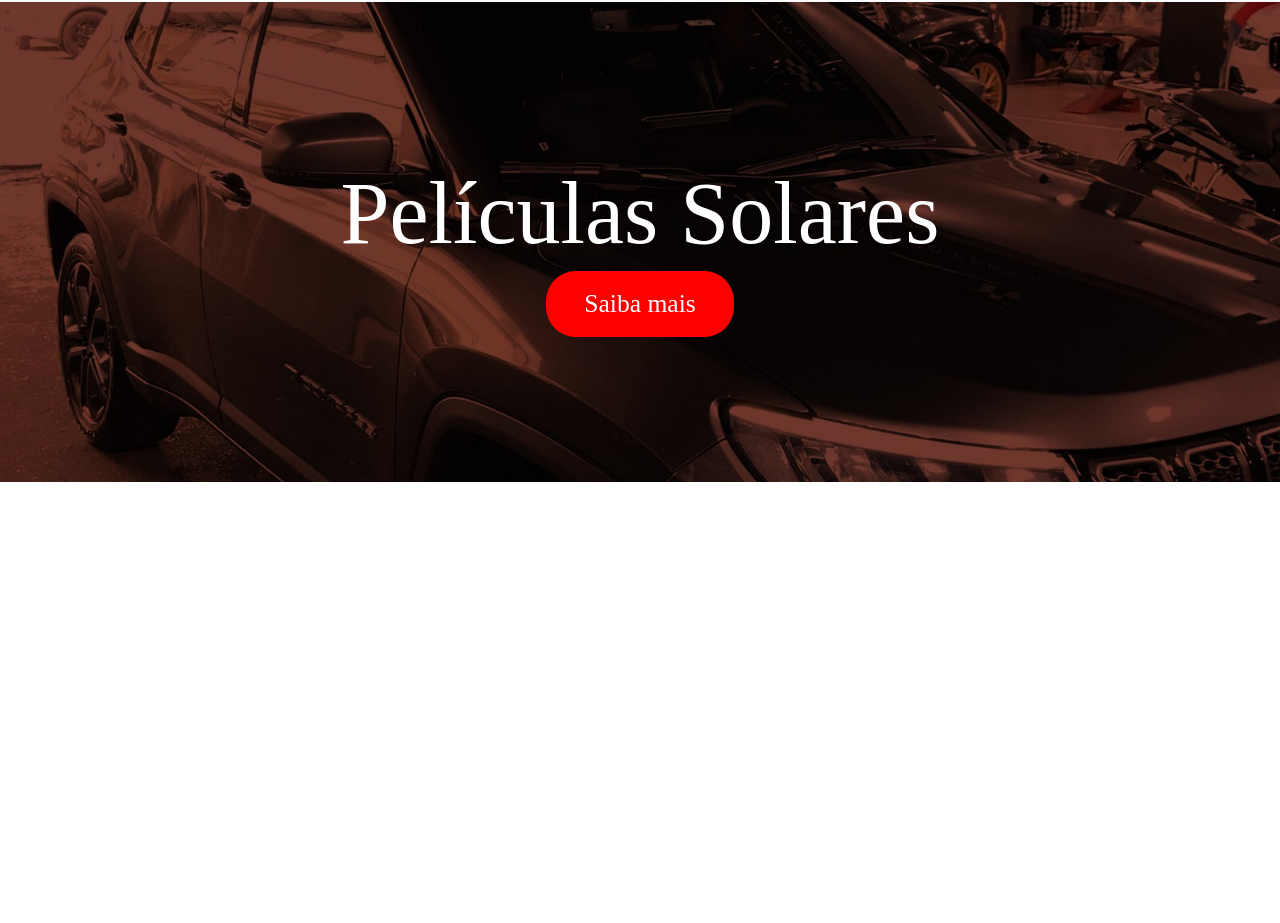
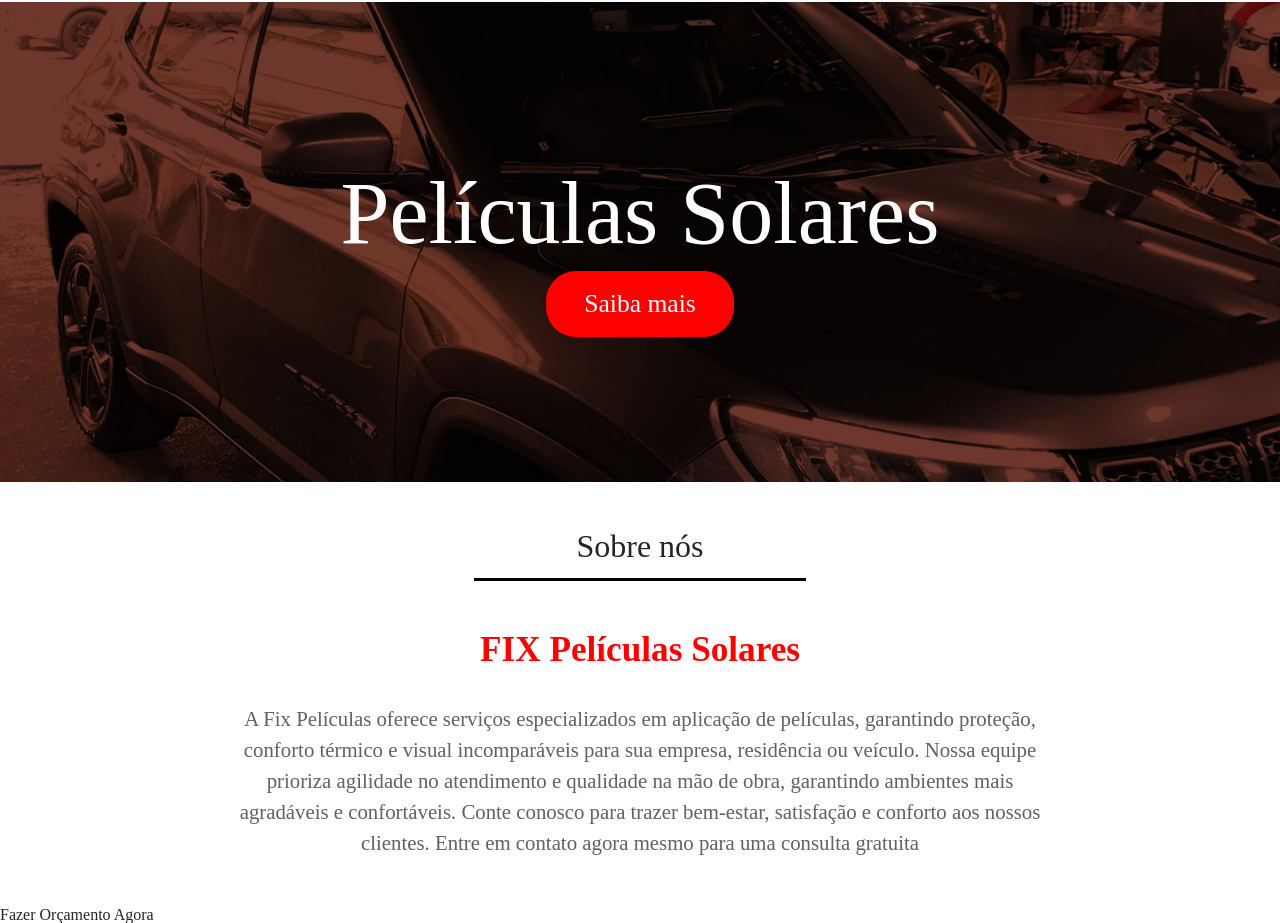
Before and after one commit to Eduardo-Griesang/Peliculas, a plain HTML site: page index.html in a window 1280 px wide. Shown: the part 100-1023 px from the top of the page. Before the commit the page ends 800 px from the top, so only its background shows below. Drawn offline with nearby package versions, Linux system fonts and the light colour scheme.

Commit message:
feat: about us

```diff
--- a/index.html
+++ b/index.html
@@ -52,9 +52,20 @@
             </div>
         </section>
 
-        <section class="about">
+        <section class="about-wrapper">
+            <section class="about">
+                <h2>Sobre nós</h2>
+                <hr>
+                <h3>FIX Películas Solares</h3>
+                <p>
+                    A Fix Películas oferece serviços especializados em aplicação de películas, garantindo proteção, conforto térmico e visual incomparáveis
+                    para sua empresa, residência ou veículo. Nossa equipe prioriza agilidade no atendimento e qualidade na mão de obra, garantindo ambientes mais agradáveis e confortáveis.
+                    Conte conosco para trazer bem-estar, satisfação e conforto aos nossos clientes. Entre em contato agora mesmo para uma consulta gratuita
+                </p>
+            </section>
+        </section>
 
-        </section>
+        <a href="https://api.whatsapp.com/send?phone=5551996957434" class="more">Fazer Orçamento Agora</a>
     </main>
 
     <script src="https://kit.fontawesome.com/467f028aaa.js" crossorigin="anonymous"></script>
--- a/styles/about.css
+++ b/styles/about.css
@@ -0,0 +1,51 @@
+.about-wrapper{
+    display: flex;
+    justify-content: center;
+    width: 100%;
+}
+
+.about{
+    display: flex;
+    flex-direction: column;
+    align-items: center;
+    padding: 2em 1em;
+    text-align: center;
+}
+
+.about h2{
+    font-size: 2em;
+}
+
+.about hr{
+    background-color: var(--black);
+    height: 2px;
+    width: 60%;
+}
+
+.about h3{
+    color: var(--red);
+    font-size: 2.2em;
+    font-weight: 800;
+    padding: 1em 0;
+}
+
+.about p{
+    color: var(--light-gray);
+    font-size: 1.3em;
+    line-height: 1.5em;
+}
+
+@media screen and (min-width: 425px) {
+    .about{
+        padding: 3em 2em;
+    }
+    .about hr{
+        width: 40%;
+    }
+}
+
+@media screen and (min-width: 768px) {
+    .about{
+        width: 70%;
+    }
+}
--- a/styles/main.css
+++ b/styles/main.css
@@ -2,6 +2,7 @@
     --black: #000000;
     --white: #ffffff;
     --red: red;
+    --light-gray: #5E6265;
 }
 
 .button{
```
